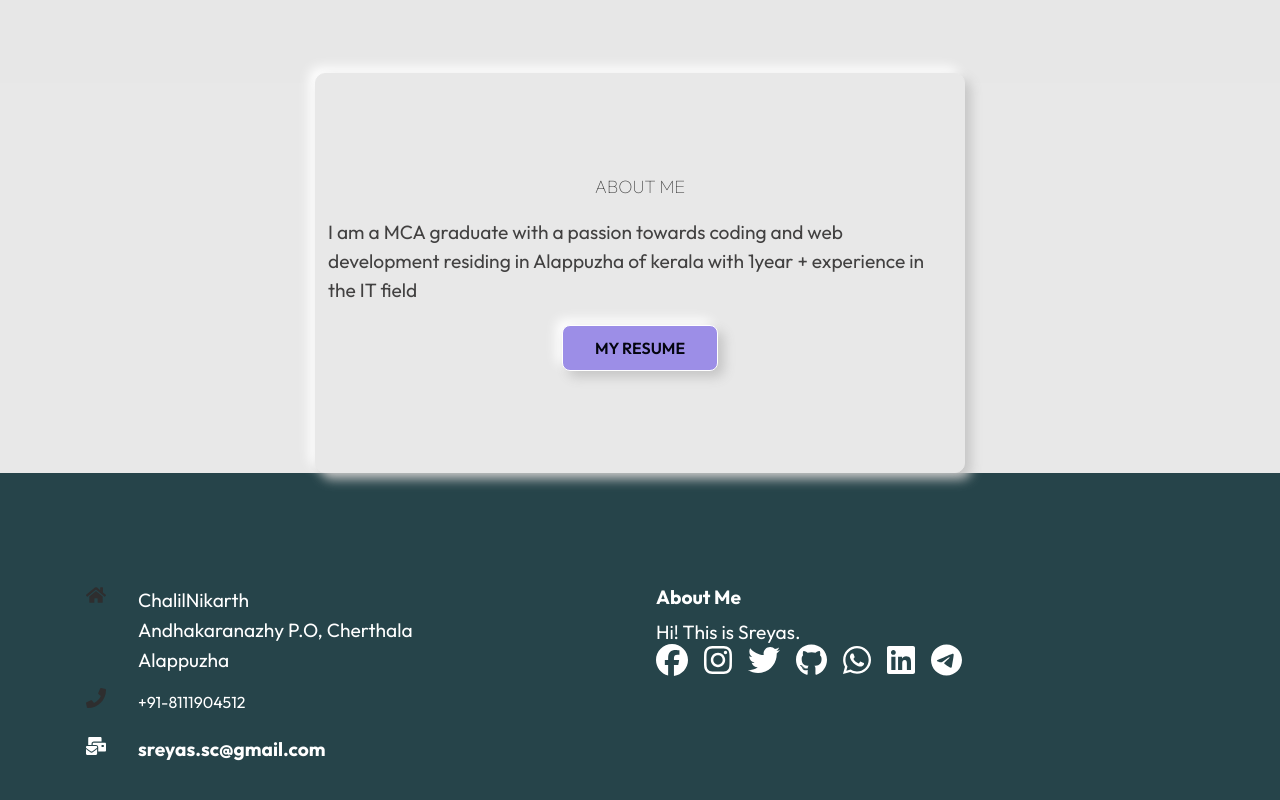
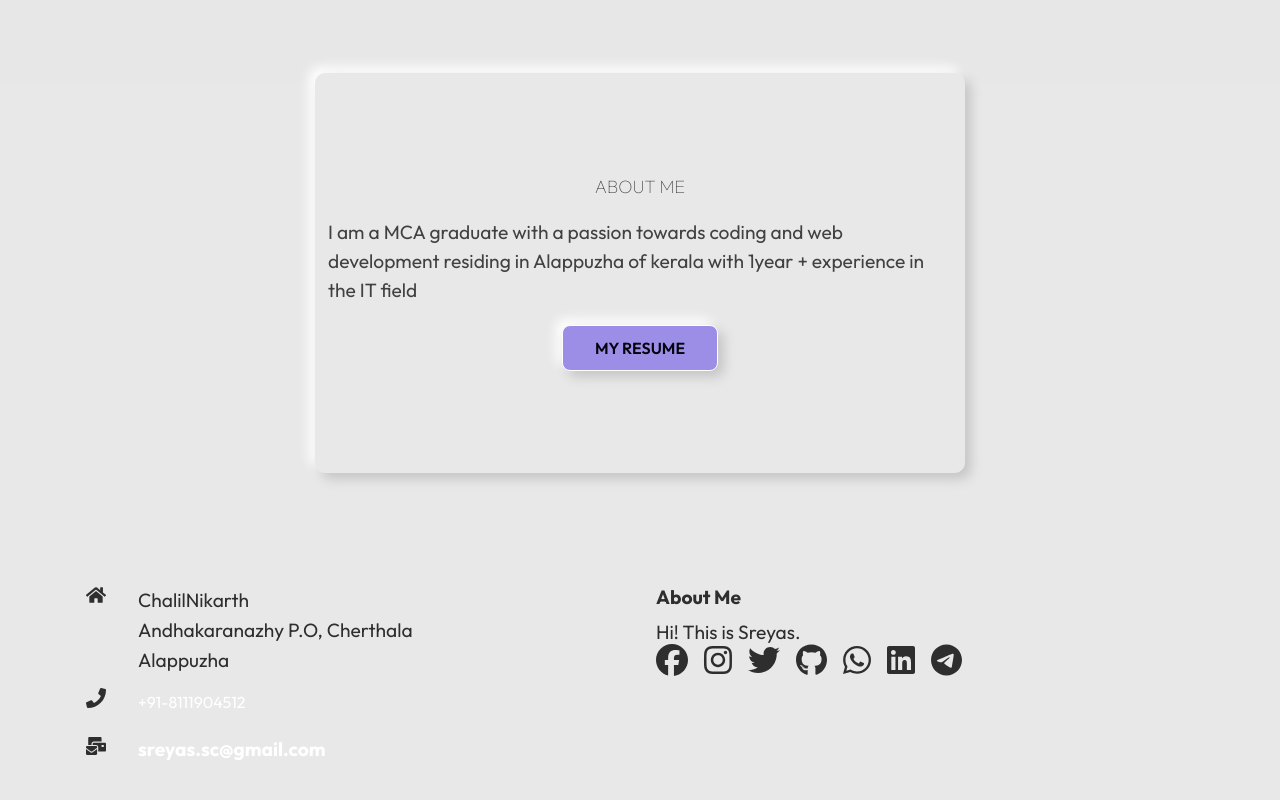
Before and after one commit to sreyas-sc/Portfolio, a React (Create React App) app: page / in a window 1280 px wide. Shown: the part 717-1517 px from the top of the page. Built offline with nearby package versions, Linux system fonts and the light colour scheme.

Commit message:
Update FooterStyles.css

```diff
--- a/src/components/FooterStyles.css
+++ b/src/components/FooterStyles.css
@@ -1,12 +1,14 @@
 .footer{
     width: 100%;
     padding: 6rem 0;
-    background-color: #26444A;
+    color: #2e2e2f;
+    background-color: #e8e8e8;
 }
 
 .footer-container{
     max-width: 1140px;
     margin: auto;
+    color: #2e2e2f;
     display: grid;
     grid-template-columns: repeat(2,1fr);
     grid: gap 40px;
@@ -14,6 +16,7 @@
 
 .left{
     height: 100%;
+    color: #2e2e2f;
     max-width: 1000px;
     display: flex;
     flex-direction: column;
@@ -21,17 +24,20 @@
 }
 
 .location{
+    color: #2e2e2f;
     display: flex;
     margin-bottom: 0.8rem;
 }
 
 .location p{
     line-height: 30px;
+    color: #2e2e2f;
 }
 
 .right{
     height: 100px;
     max-width: 1000px;
+    color: #2e2e2f;
     display: flex;
     flex-direction: column;
     padding: 1rem;
@@ -39,15 +45,18 @@
 
 .social{
     margin-bottom: 1rem;
+    color: #2e2e2f;
 }
 
 h4{
+    color: #2e2e2f;
     font-size: 1.2rem;
     padding-bottom: 0.7rem;
 }
 
 p{
     font-size: 1.2rem;
+    color: #2e2e2f;
 }
 
 @media screen and (max-width: 640px) {
```
